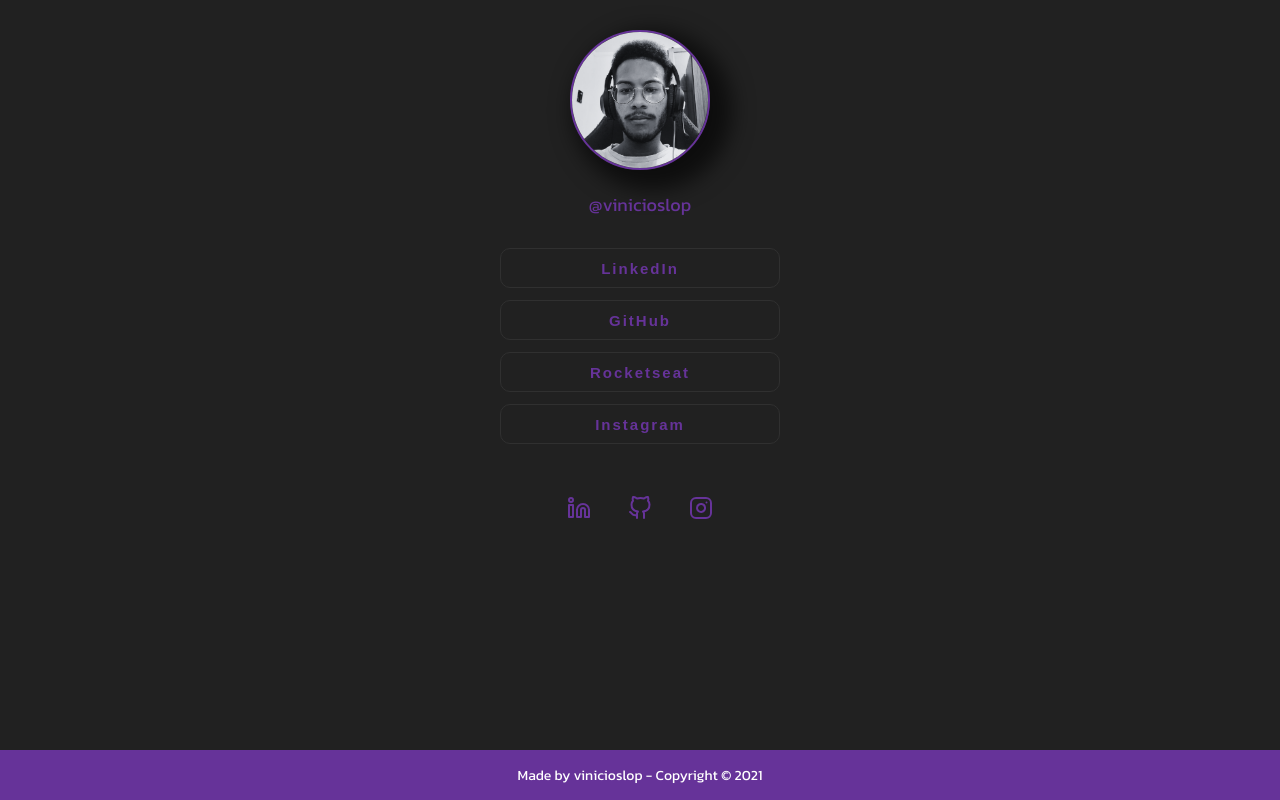
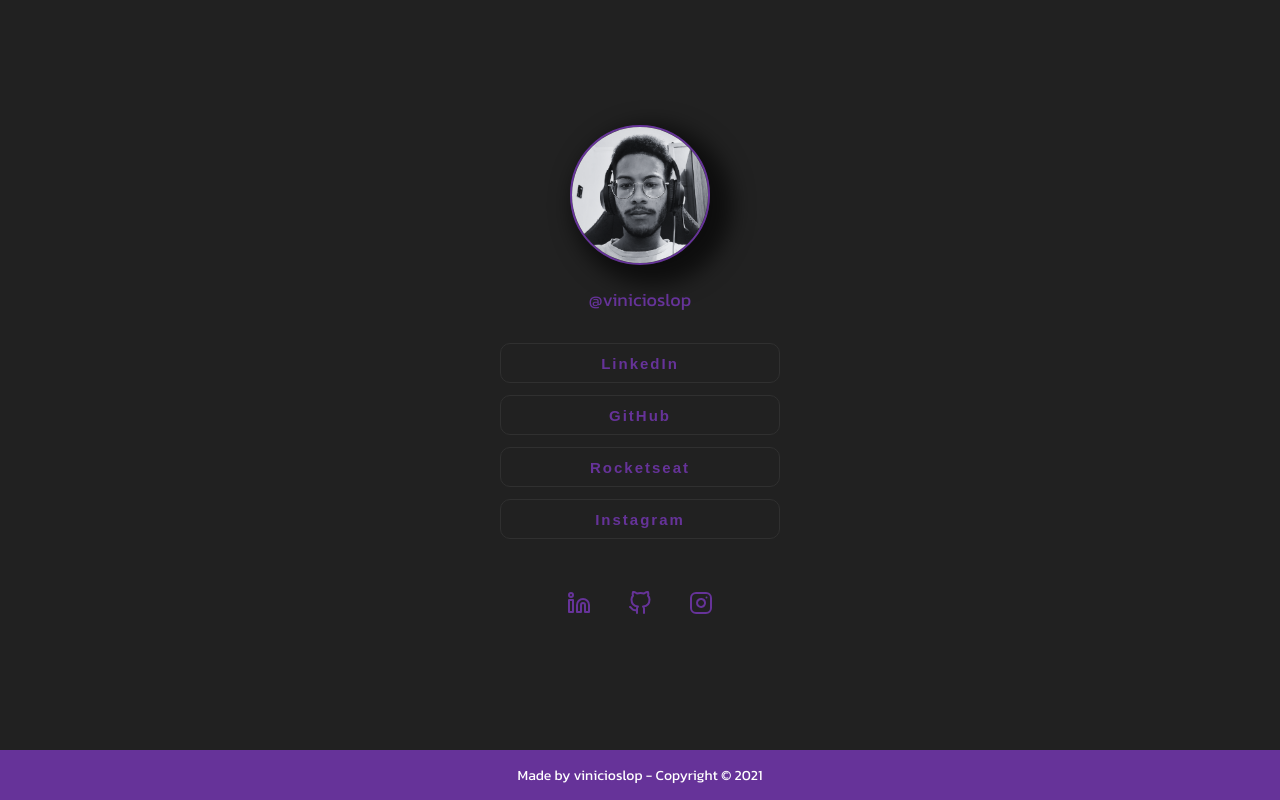
Before and after one commit to vinicioslop/social-tree, a Next.js app: page / in a window 1280 px wide. Built offline with nearby package versions, Linux system fonts and the light colour scheme.

Commit message:
Centralizado o conteúdo da página ao centro

```diff
--- a/src/app/Components/PicCardUser/piccarduser.module.css
+++ b/src/app/Components/PicCardUser/piccarduser.module.css
@@ -2,8 +2,7 @@
     display: flex;
     flex-direction: column;
     align-items: center;
-
-    margin-top: 30px;
+    justify-content: center;
 }
 
 .pic_card_user .pic_box {
--- a/src/app/page.module.css
+++ b/src/app/page.module.css
@@ -2,6 +2,7 @@
   display: flex;
   flex-direction: column;
   align-items: center;
+  justify-content: center;
 
   min-height: 100vh;
 
@@ -30,7 +31,11 @@
 }
 
 /* Large devices (laptops/desktops, 992px and up) */
-@media only screen and (min-width: 992px) {}
+@media only screen and (min-width: 992px) {
+  .main {
+    padding-bottom: 50px;
+  }
+}
 
 /* Extra large devices (large laptops and desktops, 1200px and up) */
 @media only screen and (min-width: 1200px) {}
```
